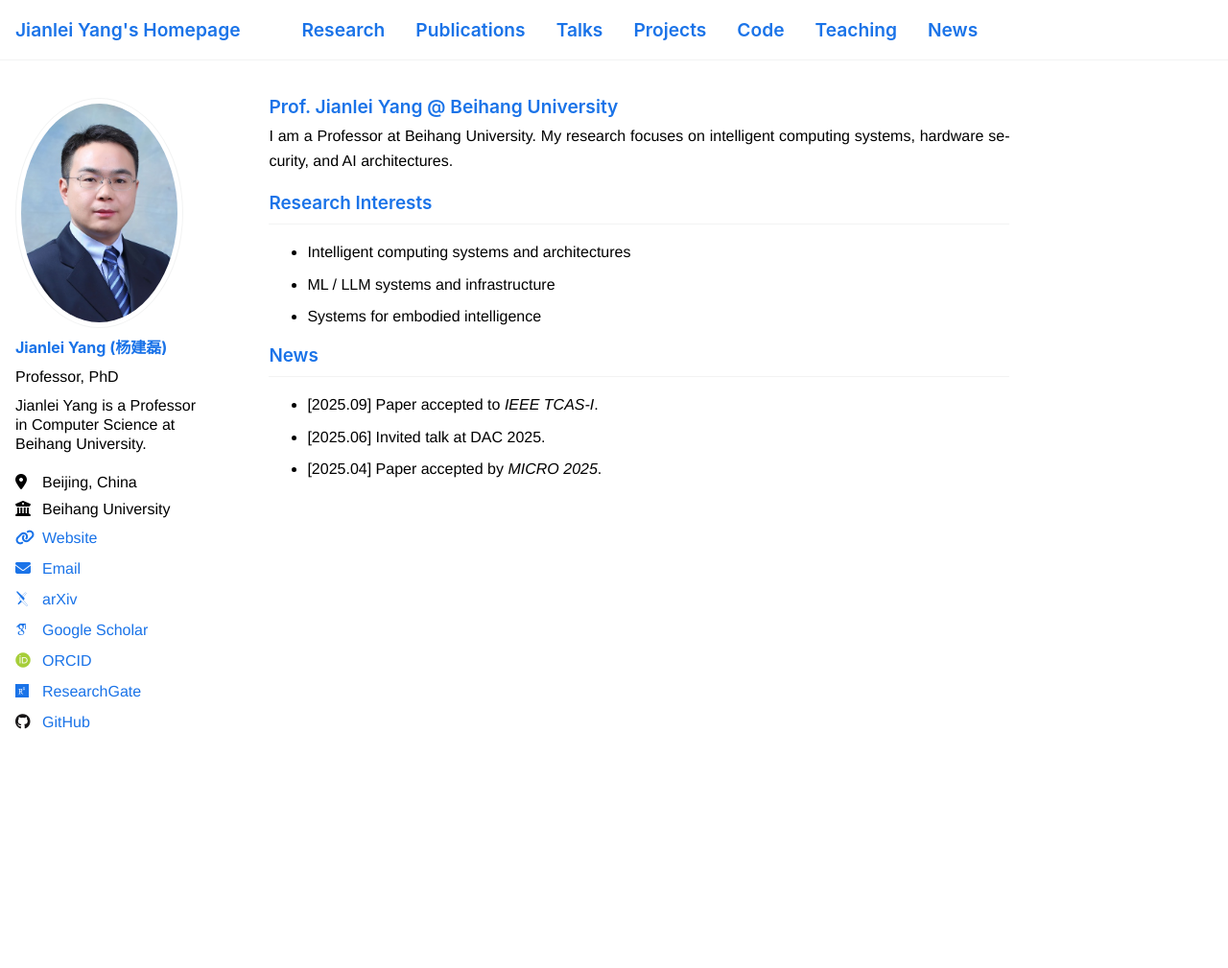
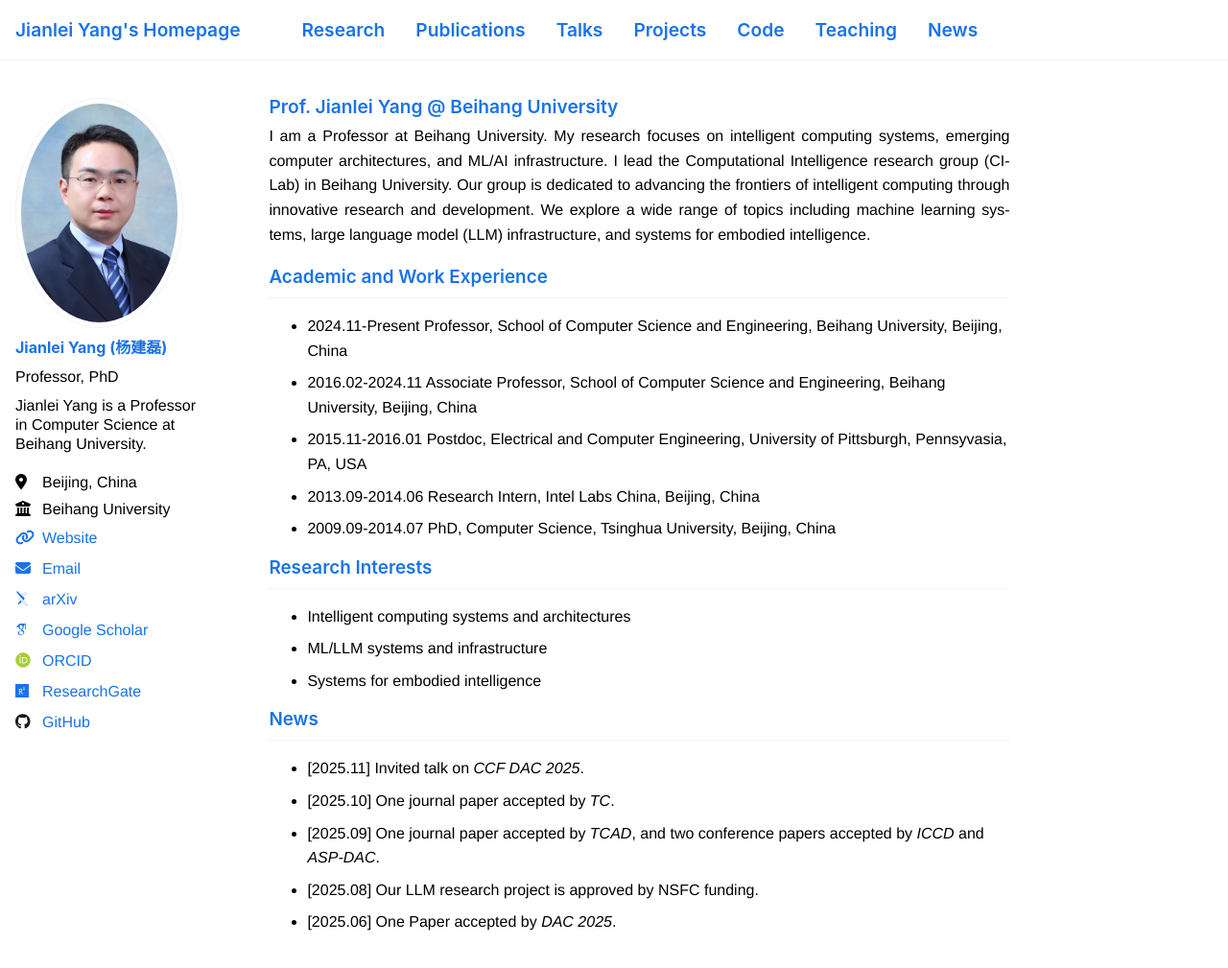
Before and after one commit to dogrush/dogrush.github.io, a Jekyll site: the page built from _pages/about.md, in a window 1280 px wide and 1134 px high. Shown: the top 1009 px of the window at 96% size. Built offline with Jekyll 4.4.1, drawn with Linux system fonts in a browser that asks for light colours; some web fonts are replaced.

Commit message:
modified:   _pages/404.md modified:   _pages/about.md

```diff
--- a/_pages/about.md
+++ b/_pages/about.md
@@ -7,14 +7,26 @@ redirect_from:
   - /about.html
 ---
 
-I am a Professor at Beihang University. My research focuses on intelligent computing systems, hardware security, and AI architectures.
+I am a Professor at Beihang University. My research focuses on intelligent computing systems, emerging computer architectures, and ML/AI infrastructure. I lead the Computational Intelligence research group (CI-Lab) in Beihang University. Our group is dedicated to advancing the frontiers of intelligent computing through innovative research and development. We explore a wide range of topics including machine learning systems, large language model (LLM) infrastructure, and systems for embodied intelligence.
+
+## Academic and Work Experience
+
+- 2024.11-Present Professor, School of Computer Science and Engineering, Beihang University, Beijing, China
+- 2016.02-2024.11 Associate Professor, School of Computer Science and Engineering, Beihang University, Beijing, China
+- 2015.11-2016.01 Postdoc, Electrical and Computer Engineering, University of Pittsburgh, Pennsyvasia, PA, USA
+- 2013.09-2014.06 Research Intern, Intel Labs China, Beijing, China
+- 2009.09-2014.07 PhD, Computer Science, Tsinghua University, Beijing, China
 
 ## Research Interests
+
 - Intelligent computing systems and architectures
-- ML / LLM systems and infrastructure
+- ML/LLM systems and infrastructure
 - Systems for embodied intelligence
 
 ## News
-- [2025.09] Paper accepted to *IEEE TCAS-I*.
-- [2025.06] Invited talk at DAC 2025.
-- [2025.04] Paper accepted by *MICRO 2025*.
+
+- [2025.11] Invited talk on *CCF DAC 2025*.
+- [2025.10] One journal paper accepted by *TC*.
+- [2025.09] One journal paper accepted by *TCAD*, and two conference papers accepted by *ICCD* and *ASP-DAC*.
+- [2025.08] Our LLM research project is approved by NSFC funding.
+- [2025.06] One Paper accepted by *DAC 2025*.
```
Also changed, not shown: _pages/404.md (line endings or trailing spaces).
